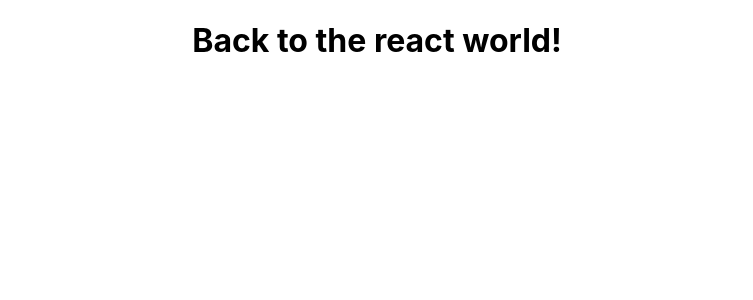
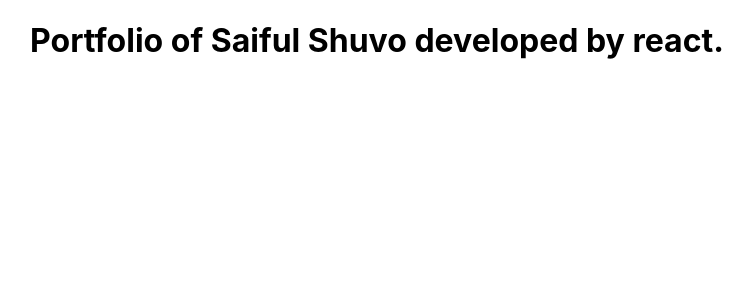
Before and after one commit to SaifulIslamDS/portfolio, a React (Create React App) app: page / in a window 1280 px wide. Shown: the top 300 px of the page, without its empty margins (263-1016 px from the left). Built offline with nearby package versions, Linux system fonts and the light colour scheme.

Commit message:
Update app.js

```diff
--- a/src/App.js
+++ b/src/App.js
@@ -3,7 +3,7 @@ import './App.css';
 function App() {
   return (
     <div className="App">
-      <h1>Back to the react world!</h1>
+      <h1>Portfolio of Saiful Shuvo developed by react.</h1>
     </div>
   );
 }
```
